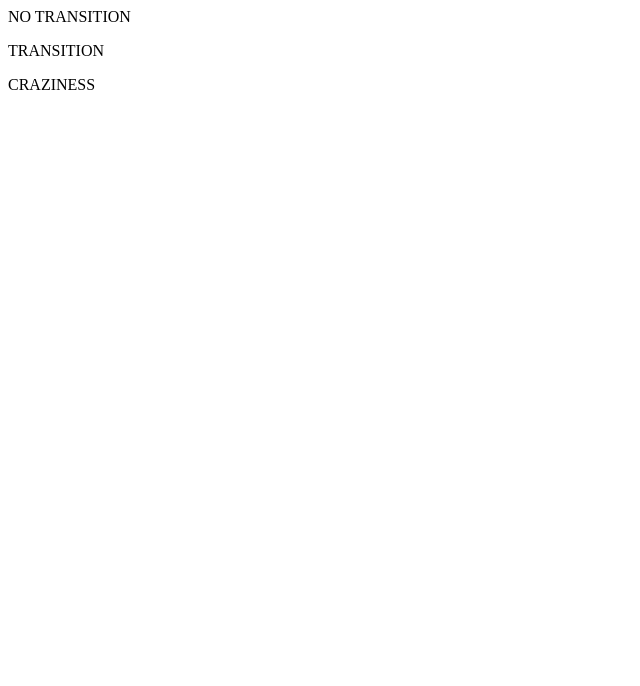
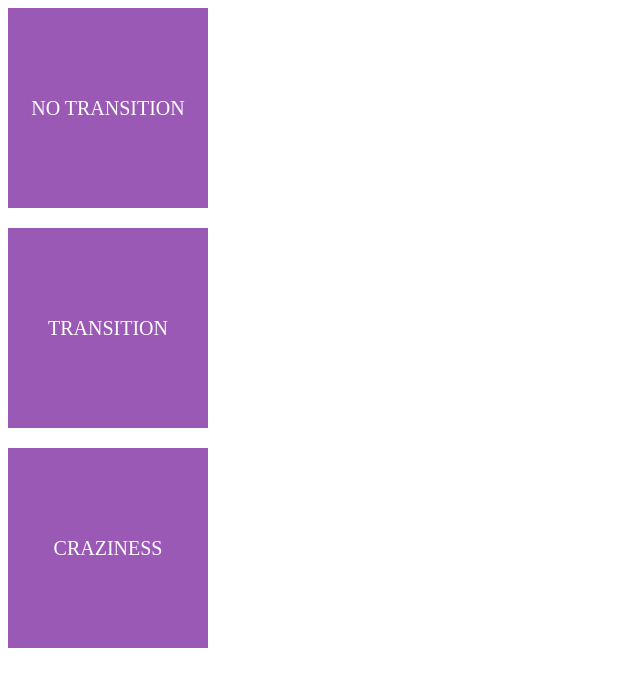
Before and after one commit to CodeNextAdmin/intro-to-web-dev, a plain HTML site: page exercises/lab8.html in a window 1280 px wide. Shown: the whole page, without its empty margins (0-640 px from the left). Drawn offline with Linux system fonts and the light colour scheme.

Commit message:
Update lab8.html

```diff
--- a/exercises/lab8.html
+++ b/exercises/lab8.html
@@ -1,7 +1,7 @@
 
 <html>
   <head>
-  <link type="stylesheet" href="style-lab8.css">
+  <link rel="stylesheet" href="style-lab8.css">
 
   </head>
 
```
